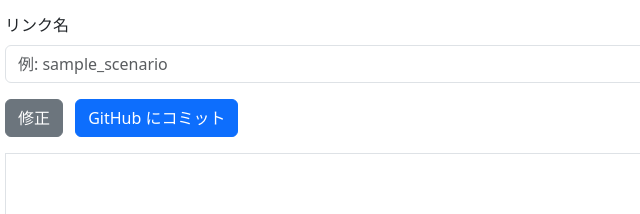
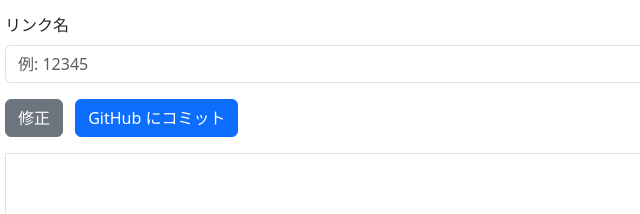
Before and after one commit to oki2810/ccfoliaLogUploder, a website: page public/index.html in a window 1280 px wide. Shown: the part 586-800 px from the top of the page, 314-954 px from the left. Drawn offline with nearby package versions, Linux system fonts and the light colour scheme; no server answers.

Commit message:
Restrict link name input to digits

```diff
--- a/public/app.js
+++ b/public/app.js
@@ -25,6 +25,8 @@ document.addEventListener("DOMContentLoaded", () => {
 
   // リンク名入力に合わせてコミットパスを更新
   const syncPath = () => {
+    // 半角数字以外は除去
+    linknameInput.value = linknameInput.value.replace(/[^0-9]/g, "");
     const name = linknameInput.value.trim() || "test";
     pathInput.value = `log/${name}.html`;
   };
--- a/public/index.html
+++ b/public/index.html
@@ -98,7 +98,10 @@
               type="text"
               id="linknameInput"
               class="form-control"
-              placeholder="例: sample_scenario"
+              inputmode="numeric"
+              pattern="[0-9]*"
+              title="半角数字のみ"
+              placeholder="例: 12345"
             />
           </div>
           <button id="formatBtn" class="btn btn-secondary me-2">修正</button>
```
